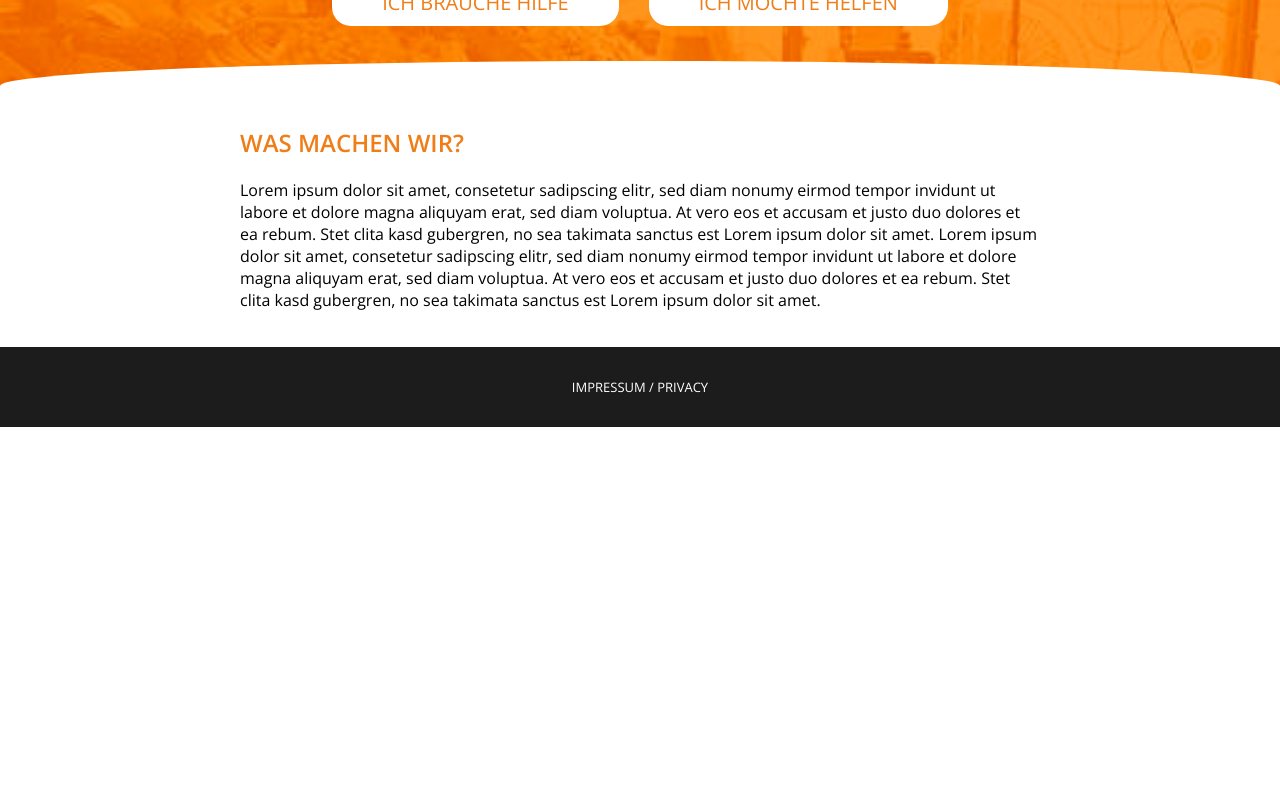
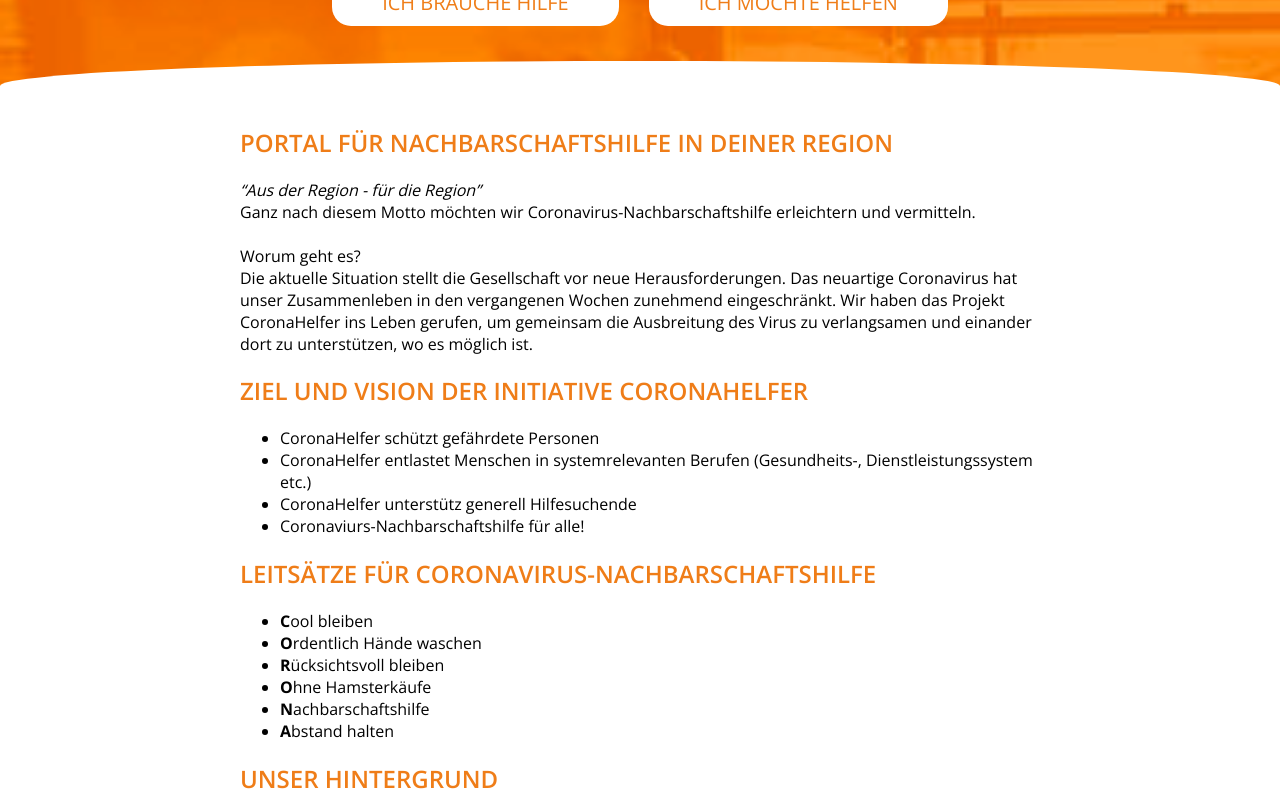
Before and after one commit to n1ghty1993/Coronahelfer-Hackathon-Frontend, a React (Create React App) app: page / in a window 1280 px wide. Shown: the part 220-1020 px from the top of the page. Before the commit the page ends 800 px from the top, so only its background shows below. Built offline with nearby package versions, Linux system fonts and the light colour scheme; no server answers.

Commit message:
Texte auf Startseite
die Aufzählungszahlen bei der Leitsätzen-Liste müssten noch weg aber ich habs nicht hin bekommen xD sorry

```diff
--- a/src/pages/StartPage/index.tsx
+++ b/src/pages/StartPage/index.tsx
@@ -22,17 +22,37 @@ function StartPage() {
       </Header>
       <Body>
         <article>
-          <h2>Was machen wir?</h2>
+          <h2>Portal für Nachbarschaftshilfe in deiner Region</h2>
           <p>
-            Lorem ipsum dolor sit amet, consetetur sadipscing elitr, sed diam
-            nonumy eirmod tempor invidunt ut labore et dolore magna aliquyam
-            erat, sed diam voluptua. At vero eos et accusam et justo duo dolores
-            et ea rebum. Stet clita kasd gubergren, no sea takimata sanctus est
-            Lorem ipsum dolor sit amet. Lorem ipsum dolor sit amet, consetetur
-            sadipscing elitr, sed diam nonumy eirmod tempor invidunt ut labore
-            et dolore magna aliquyam erat, sed diam voluptua. At vero eos et
-            accusam et justo duo dolores et ea rebum. Stet clita kasd gubergren,
-            no sea takimata sanctus est Lorem ipsum dolor sit amet.
+            <i>“Aus der Region - für die Region”</i> <br/>
+            Ganz nach diesem Motto möchten wir Coronavirus-Nachbarschaftshilfe erleichtern und vermitteln. <br/><br/>
+            Worum geht es? <br/>Die aktuelle Situation stellt die Gesellschaft vor neue Herausforderungen. Das neuartige Coronavirus hat unser Zusammenleben in den vergangenen Wochen zunehmend eingeschränkt. Wir haben das Projekt CoronaHelfer ins Leben gerufen, um gemeinsam die Ausbreitung des Virus zu verlangsamen und einander dort zu unterstützen, wo es möglich ist.
+          </p>
+          <h2>Ziel und Vision der Initiative CoronaHelfer</h2>
+          <p>
+            <ul>
+              <li>CoronaHelfer schützt gefährdete Personen</li>
+              <li>CoronaHelfer entlastet Menschen in systemrelevanten Berufen (Gesundheits-, Dienstleistungssystem etc.)</li>
+              <li>CoronaHelfer unterstütz generell Hilfesuchende</li>
+              <li>Coronaviurs-Nachbarschaftshilfe für alle!</li>
+            </ul>
+          </p>
+          <h2>Leitsätze für Coronavirus-Nachbarschaftshilfe</h2>
+          <p>
+            <ul>
+              <li><b>C</b>ool bleiben</li>
+              <li><b>O</b>rdentlich Hände waschen</li>
+              <li><b>R</b>ücksichtsvoll bleiben</li>
+              <li><b>O</b>hne Hamsterkäufe</li>
+              <li><b>N</b>achbarschaftshilfe</li>
+              <li><b>A</b>bstand halten</li>
+            </ul>
+          </p>
+          <h2>Unser Hintergrund</h2>
+          <p>
+            Wie ist unsere Idee entstanden? Über soziale Netzwerke sind wir darauf aufmerksam geworden, wie unfassbar viele von euch in ihrer Umgebung Hilfe angesichts der aktuellen Situation anbieten möchten. Bei anderen Vermittlungsportalen fiel uns die große Anzahl an hilfsbereiten Menschen im Gegensatz zu nur wenigen Anfragen auf.<br/><br/>
+            Wir haben erkannt, dass die Vermittlung von Fremden an Fremde eine große Herausforderung darstellt und machten uns die Sicherheit unserer Nutzer zur Aufgabe. Auch eine verlässliche und schnelle Vermittlung sowie die Einbindung bereits bestehender Offline-Arbeit vor Ort sind uns bei der Coronavirus-Nachbarschaftshilfe wichtig.<br/><br/>
+            Dank des Hackathons #WirVsVirus der Bundesregierung haben wir ein tolles Team für unsere Idee gewinnen können. Seitdem arbeiten wir gemeinsam auf Hochtouren an der Umsetzung und dem Ausbau unserer Vermittlungsplattform
           </p>
         </article>
       </Body>
```
